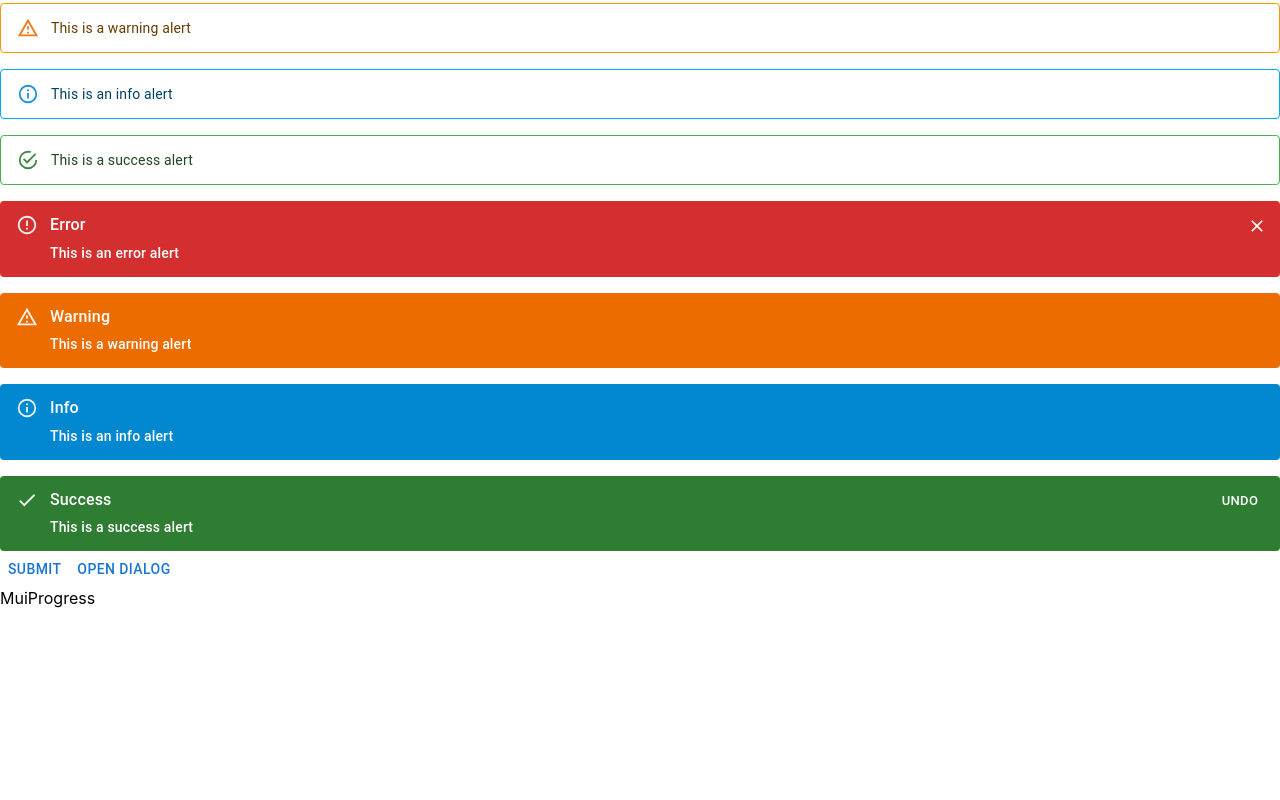
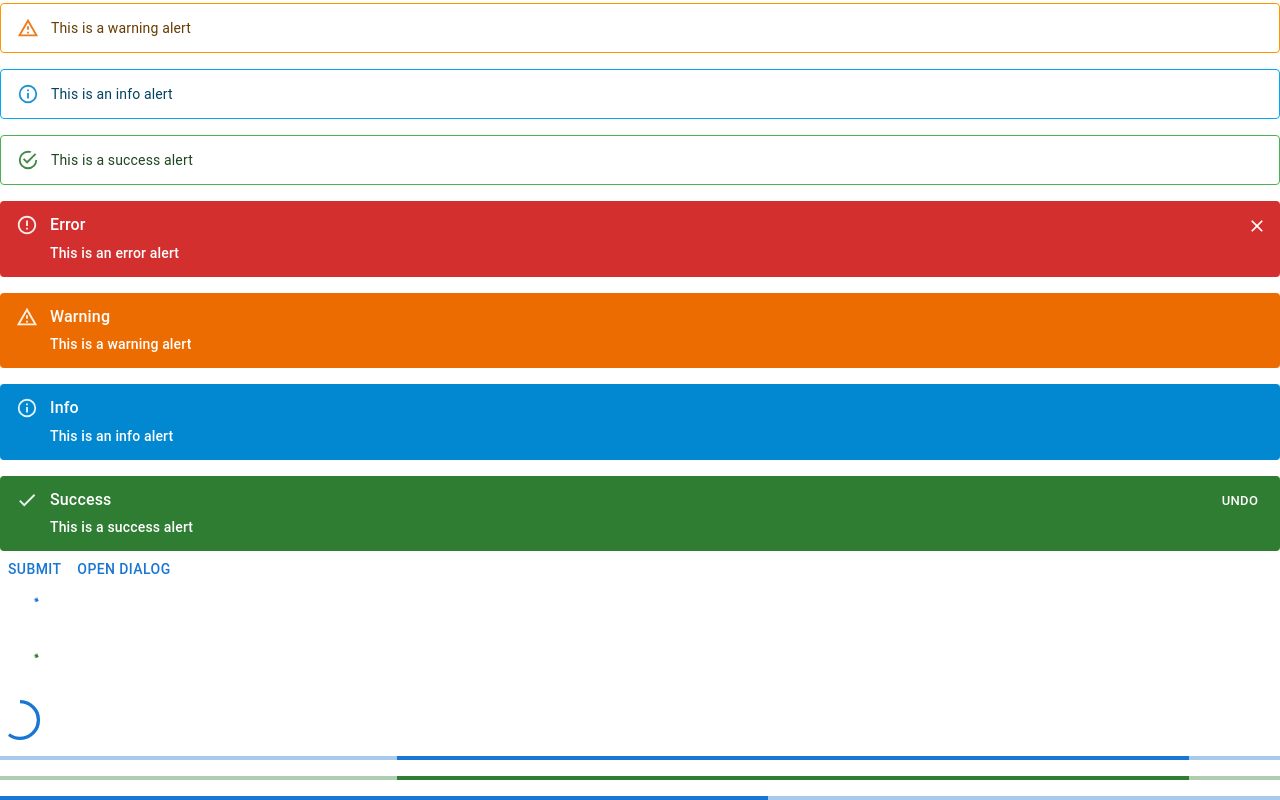
Before and after one commit to ElyaApyzova/React-mui-library, a React (Create React App) app: page / in a window 1280 px wide. Shown: the part 5461-6261 px from the top of the page. Before the commit the page ends 6069 px from the top, so only its background shows below. Built offline with nearby package versions, Linux system fonts and the light colour scheme.

Commit message:
completed

```diff
--- a/src/components/MuiProgress.tsx
+++ b/src/components/MuiProgress.tsx
@@ -1,7 +1,15 @@
-import { Stack } from '@mui/material'
+import { Stack, CircularProgress, LinearProgress } from '@mui/material'
 
 export const MuiProgress = () => {
     return (
-        <Stack spacing={2}>MuiProgress</Stack>
+        <Stack spacing={2}>
+            <CircularProgress />
+            <CircularProgress color='success' />
+            <CircularProgress variant='determinate' value={60} />
+
+            <LinearProgress />
+            <LinearProgress color='success' />
+            <LinearProgress variant='determinate' value={60} />
+        </Stack>
     )
 }
```
